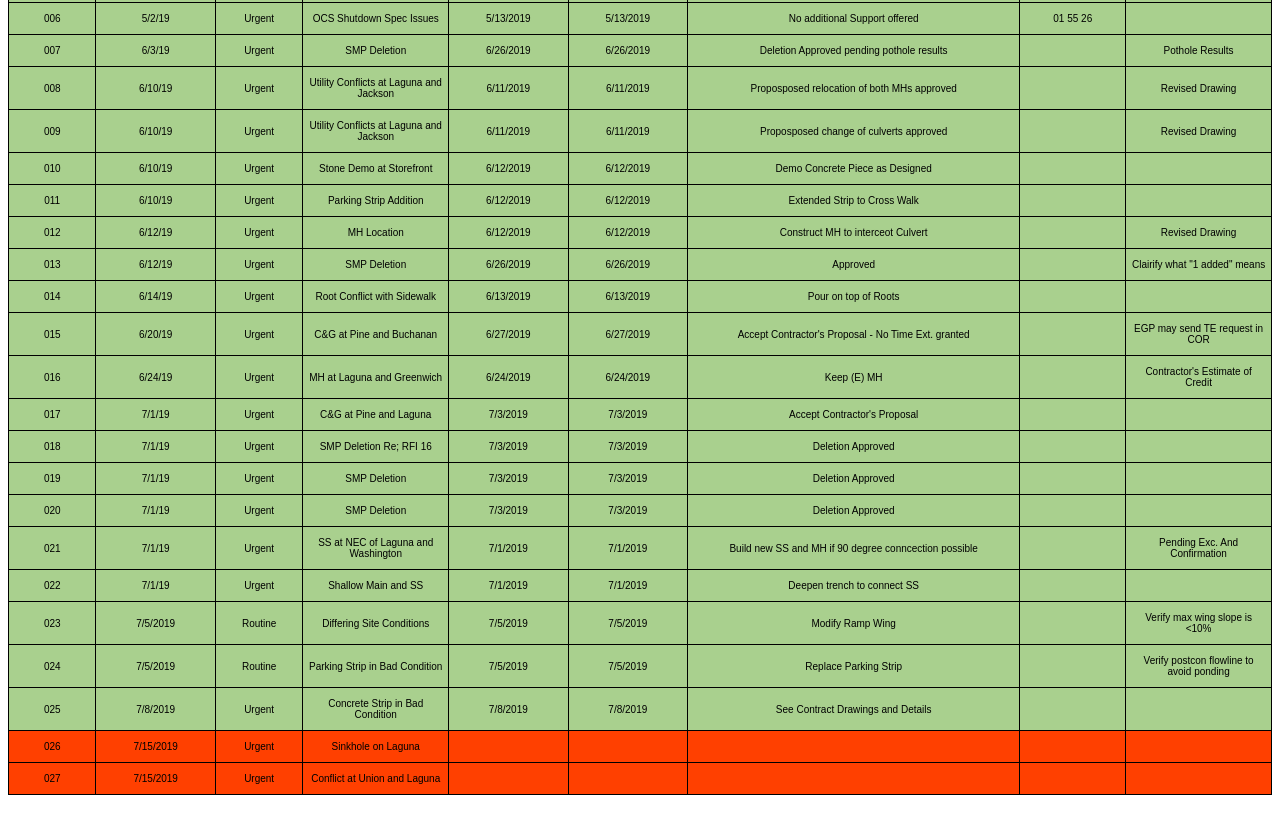
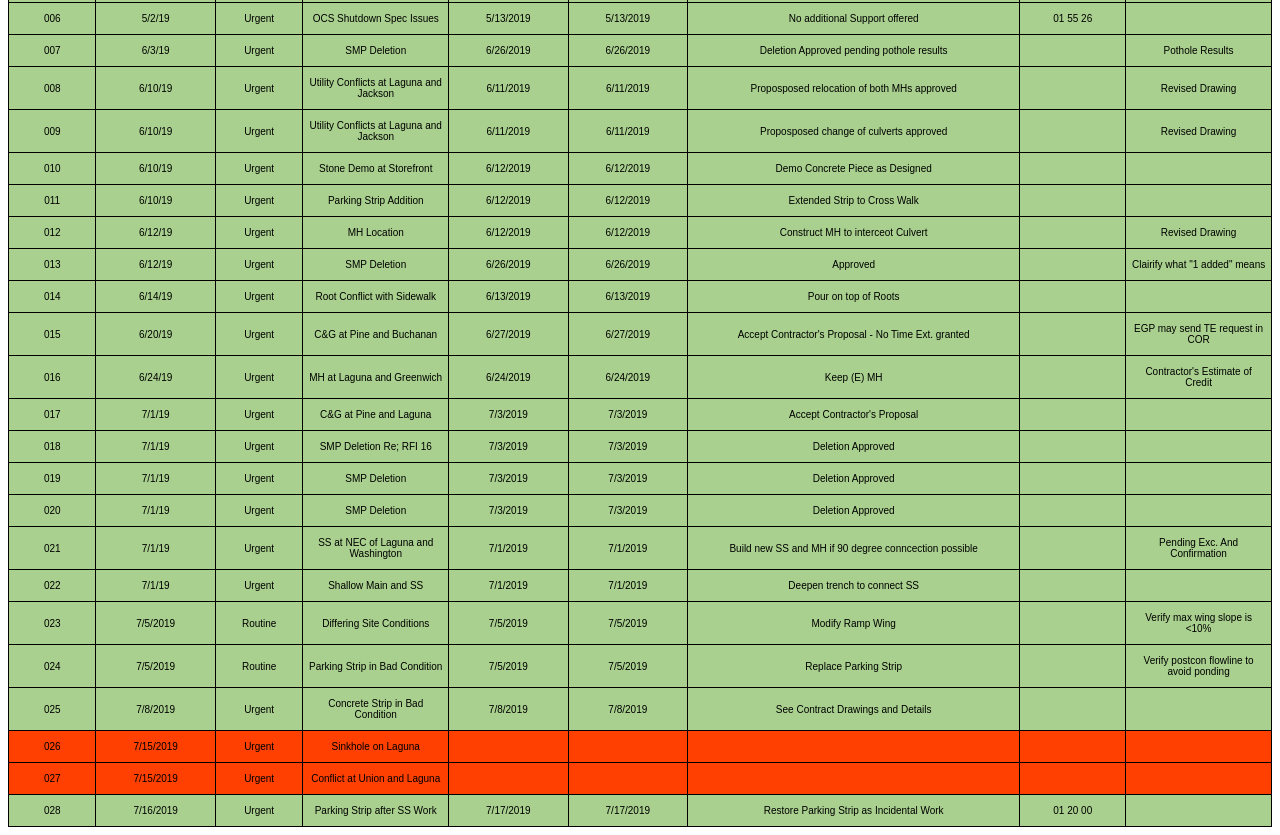
Before and after one commit to sfdpw/2937J_RFI_Log, a plain HTML site: page index.html in a window 1280 px wide. Shown: the part 307-1142 px from the top of the page. Before the commit the page ends 1110 px from the top, so only its background shows below. Drawn offline with Linux system fonts and the light colour scheme.

Commit message:
Add files via upload

```diff
--- a/index.html
+++ b/index.html
@@ -364,6 +364,17 @@
     <td class="tg-cntc"></td>
     <td class="tg-cntc"></td>
   </tr>
+<tr>
+    <td class="tg-nfac">028</td>
+    <td class="tg-nfac">7/16/2019</td>
+    <td class="tg-nfac">Urgent</td>
+    <td class="tg-nfac">Parking Strip after SS Work</td>
+    <td class="tg-nfac">7/17/2019</td>
+    <td class="tg-nfac">7/17/2019</td>
+    <td class="tg-nfac">Restore Parking Strip as Incidental Work</td>
+    <td class="tg-nfac">01 20 00</td>
+    <td class="tg-nfac"></td>
+  </tr>
 </table>
 
 </body>
```
